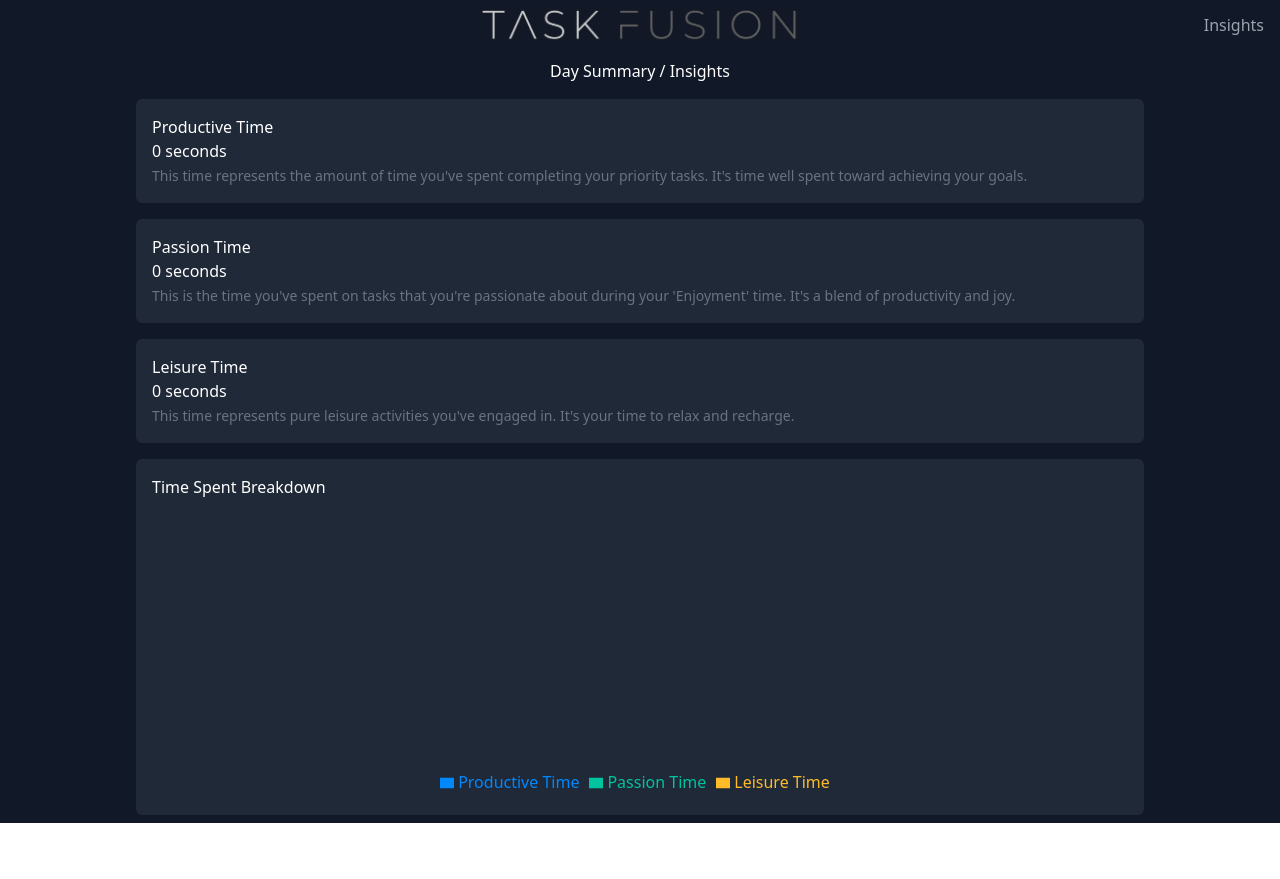
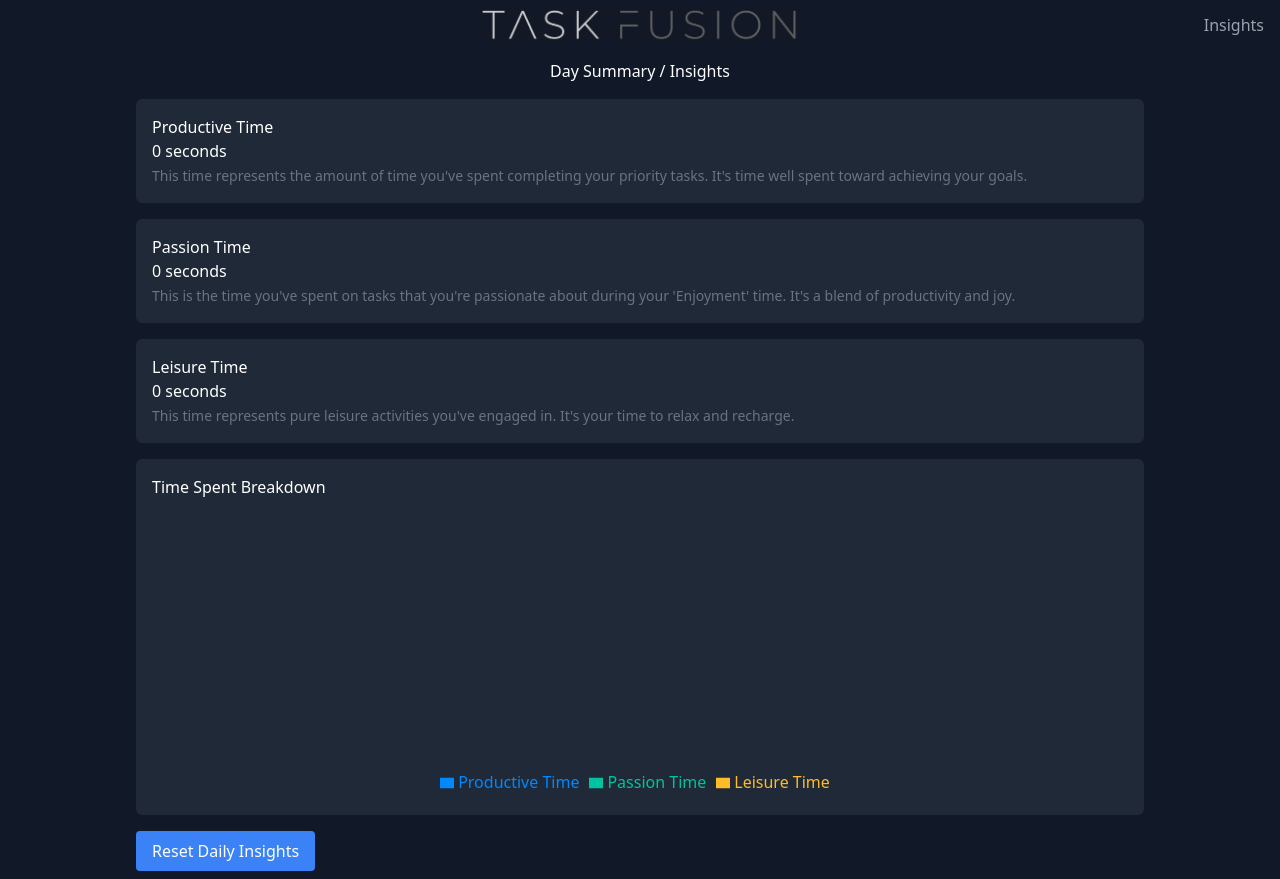
Before and after one commit to AlexZan/task-fusion, a React (Create React App) app: page /insights in a window 1280 px wide. Before the commit the page ends 823 px from the top, so only its background shows below. Built offline with nearby package versions, Linux system fonts and the light colour scheme.

Commit message:
reset insights

```diff
--- a/src/components/Insights.js
+++ b/src/components/Insights.js
@@ -5,7 +5,7 @@ import TimeSpentPieChart from './TimeSpentPieChart';
 
 function Insights() {
   // Destructure the time data from TimeContext
-  const { productiveTime, passionTime, leisureTime } = useTimeContext();
+  const { productiveTime, passionTime, leisureTime, resetDailyInsights } = useTimeContext();
 
   const descriptionClass = "text-gray-500 text-sm";
 
@@ -57,6 +57,12 @@ function Insights() {
             <TimeSpentPieChart data={data} />
           </div>
         </div>
+        <div className="gap-4 padding-small">
+          <button onClick={resetDailyInsights} className="bg-blue-500 text-white px-4 py-2 rounded">
+            Reset Daily Insights
+          </button>
+        </div>
+
       </div>
     </div>
   );
--- a/src/context/TimeContext.js
+++ b/src/context/TimeContext.js
@@ -58,6 +58,12 @@ export const TimeProvider = ({ children, initialNeedToDoMinutes = 20, initialWan
 
   const increaseLeisureTime = (timeIncrement) => {
     setLeisureTime((prevTime) => prevTime + timeIncrement);
+  };
+
+  const resetDailyInsights = () => {
+    setProductiveTime(0);
+    setPassionTime(0);
+    setLeisureTime(0);
   };
 
     // Save to localStorage whenever time changes
@@ -208,7 +214,8 @@ export const TimeProvider = ({ children, initialNeedToDoMinutes = 20, initialWan
     setProductivityTickFunction,
     productiveTime,
     leisureTime,
-    passionTime
+    passionTime,
+    resetDailyInsights
   };
 
   return (
```
